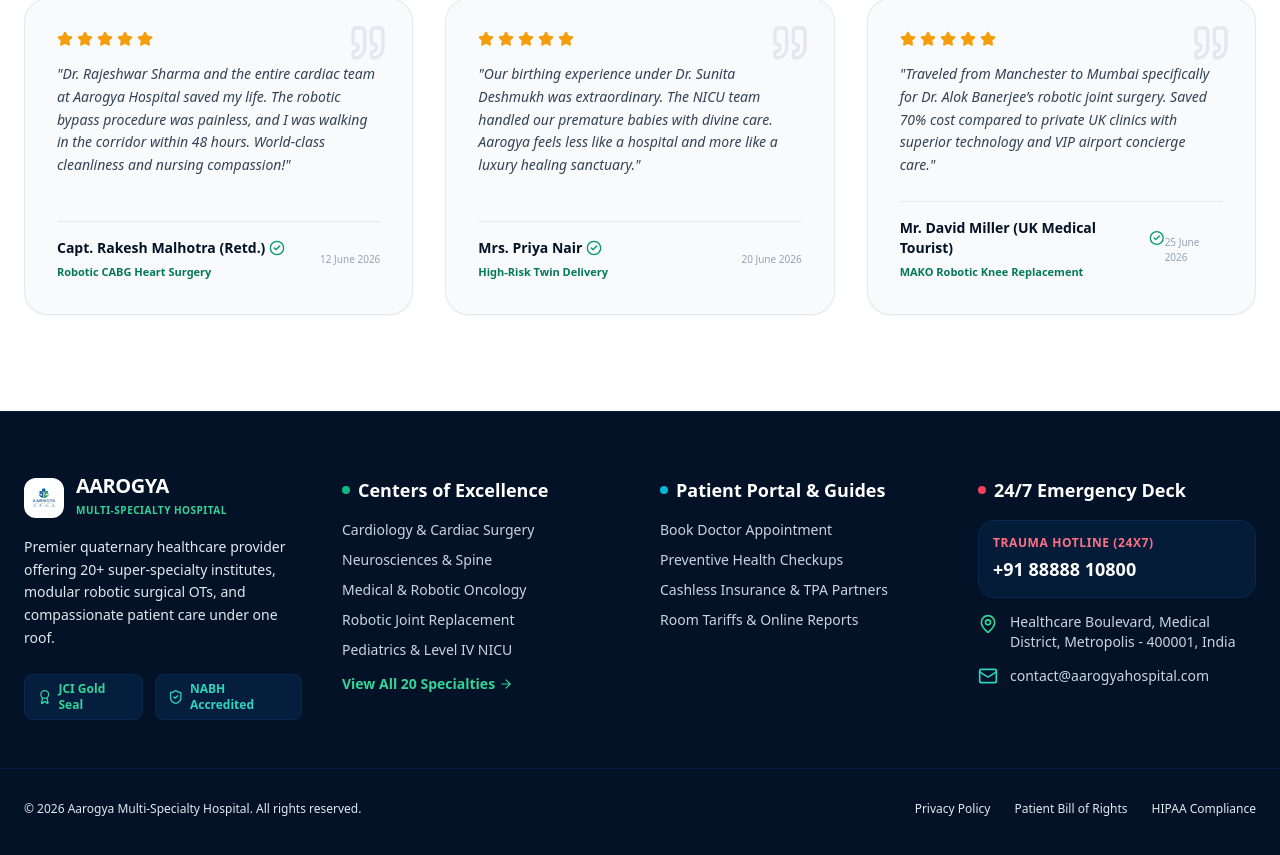
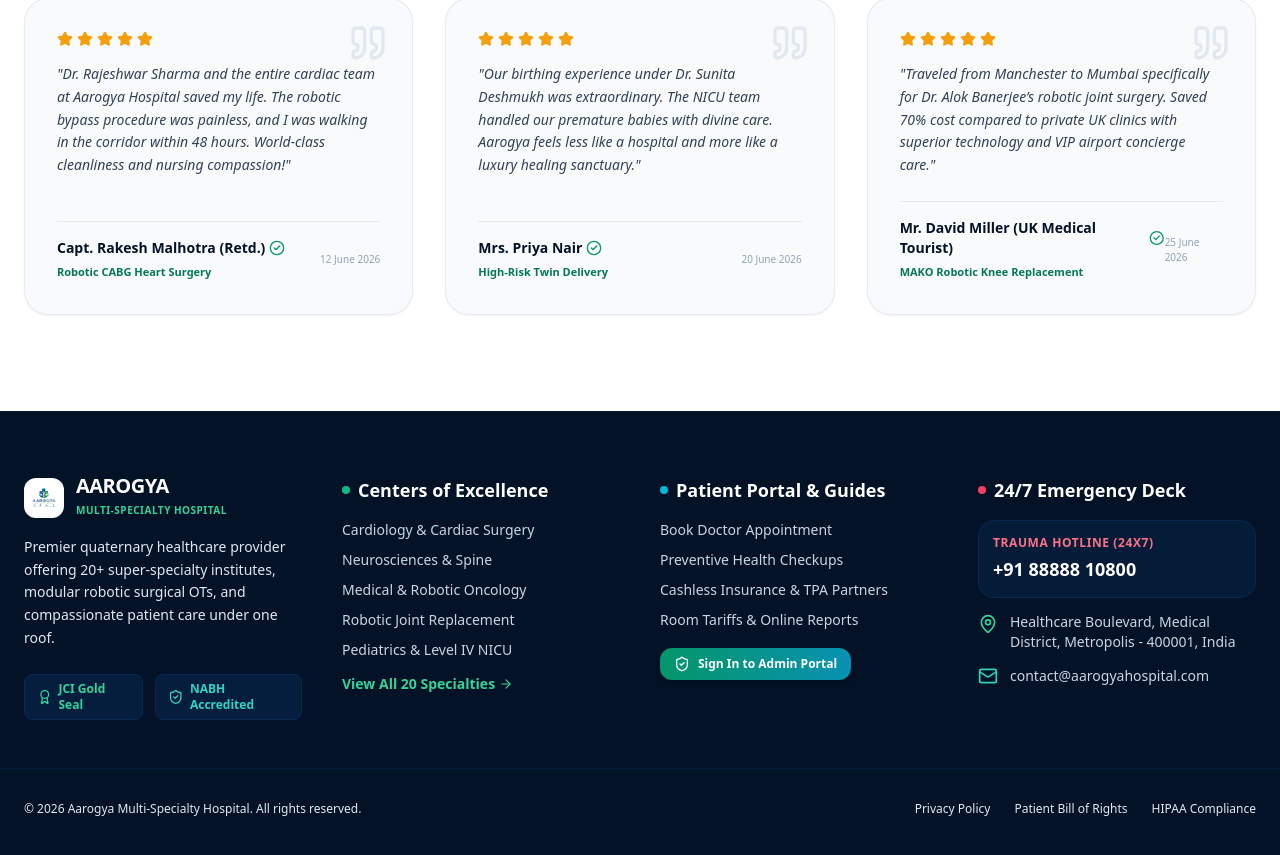
Before and after one commit to MayankAkbari/Aarogya-Multi-Specialty-Hospital, a Next.js app: page / in a window 1280 px wide. Shown: the part 8076-8931 px from the top of the page. Built offline with nearby package versions, Linux system fonts and the light colour scheme.

Commit message:
Add Sign In to Admin Portal option specifically below Patient Portal & Guides section

```diff
--- a/components/layout/Footer.tsx
+++ b/components/layout/Footer.tsx
@@ -60,6 +60,14 @@ export default function Footer() {
             <li><Link href="/health-packages" className="hover:text-emerald-400 transition-colors">Preventive Health Checkups</Link></li>
             <li><Link href="/insurance-tpa" className="hover:text-emerald-400 transition-colors">Cashless Insurance & TPA Partners</Link></li>
             <li><Link href="/patient-services" className="hover:text-emerald-400 transition-colors">Room Tariffs & Online Reports</Link></li>
+            <li className="pt-2">
+              <Link
+                href="/admin/login"
+                className="inline-flex items-center gap-2 px-3.5 py-2 rounded-xl bg-gradient-to-r from-emerald-600 to-teal-600 hover:from-emerald-500 hover:to-teal-500 text-white font-extrabold text-xs shadow-md transition-all hover:scale-105 active:scale-95"
+              >
+                <ShieldCheck className="w-4 h-4" /> Sign In to Admin Portal
+              </Link>
+            </li>
           </ul>
         </div>
 
```
